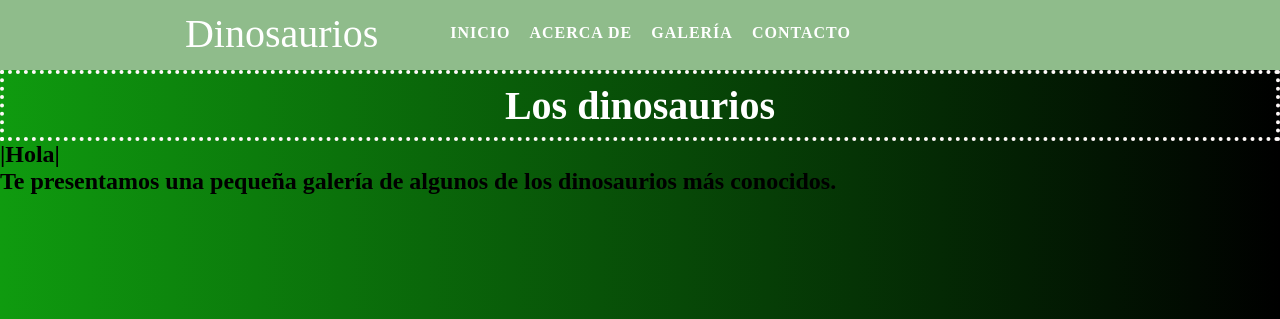
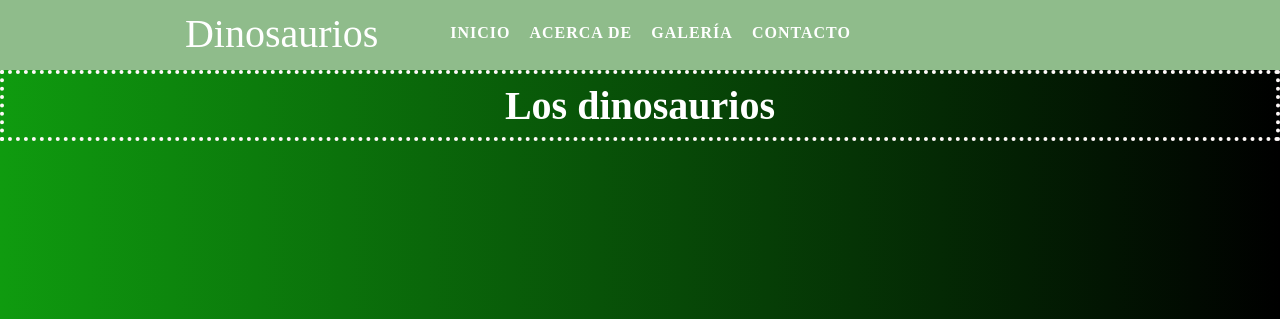
Before and after one commit to Myriam-boop/Pr-is, a plain HTML site: page Galería.html in a window 1280 px wide. Shown: the top 319 px of the page. Drawn offline with Linux system fonts and the light colour scheme; a web font is replaced by a local one.

Commit message:
Update Galería.html

```diff
--- a/Galería.html
+++ b/Galería.html
@@ -31,8 +31,7 @@
 
 
 		         <h1>Los dinosaurios</h1>
-                         <h2> |Hola| </h2>
-                         <h2> Te presentamos una pequeña galería de algunos de los dinosaurios más conocidos.</h2>
+
 
 
                        <div class="container">
```
